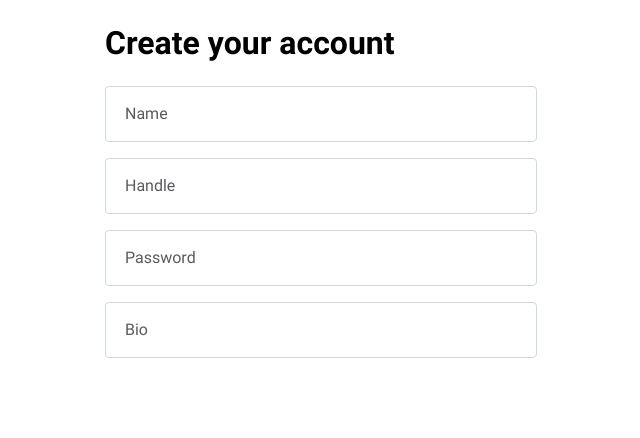
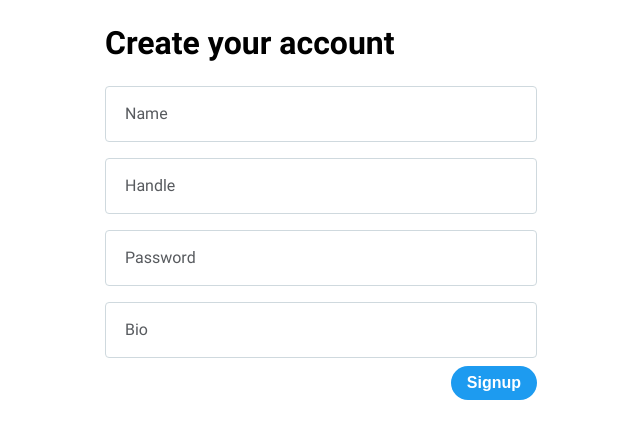
Before and after one commit to achahine78/pwipper-ui, a React (Vite) app: page /signup in a window 1280 px wide. Shown: the top 438 px of the page, without its empty margins (319-959 px from the left). Built offline with nearby package versions, Linux system fonts and the light colour scheme.

Commit message:
feat: add basic sign up functionality

```diff
--- a/src/components/SignupForm.scss
+++ b/src/components/SignupForm.scss
@@ -15,4 +15,14 @@
         margin-top: 8px;
         margin-bottom: 8px;
     }
+
+    .signup-form__button {
+        border: none;
+        background-color: rgb(29, 155, 240);
+        color: white;
+        padding: 8px 16px;
+        border-radius: 32px;
+        font-size: 16px;
+        font-weight: bold;
+    }
 }
--- a/src/components/SignupForm.tsx
+++ b/src/components/SignupForm.tsx
@@ -1,14 +1,76 @@
+import { useState } from "react";
 import "./SignupForm.scss";
 import { FormInput } from "./ui/FormInput";
+import { addBearerToken, privateAxios } from "../api";
+import { useNavigate } from "react-router-dom";
+import { FlexContainer } from "./ui/FlexContainer";
 
 export const SignupForm = () => {
+  const navigate = useNavigate();
+  const [username, setUsername] = useState("");
+  const [handle, setHandle] = useState("");
+  const [password, setPassword] = useState("");
+  const [bio, setBio] = useState("");
+
+  const onSubmit = (e: React.ChangeEvent<HTMLFormElement>) => {
+    e.preventDefault();
+    privateAxios
+      .post("/signup", {
+        username,
+        handle,
+        password,
+        bio,
+      })
+      .then(({ data }) => {
+        if (data?.token) {
+          localStorage.setItem("token", data?.token);
+          addBearerToken(data?.token);
+          navigate("/home");
+        }
+      })
+      .catch(({ response }) => {
+        const { data } = response;
+        if (data.message) {
+          console.error(data.message);
+        } else {
+          console.error("Something went wrong. Please try again later.");
+        }
+      });
+  };
+
   return (
-    <form className="signup-form">
+    <form className="signup-form" onSubmit={onSubmit}>
       <div className="signup-form__title">Create your account</div>
-      <FormInput label="Name" />
-      <FormInput label="Handle" />
-      <FormInput label="Password" type="password" />
-      <FormInput label="Bio" />
+      <FormInput
+        label="Name"
+        onChange={(e) => {
+          setUsername(e.target.value);
+        }}
+      />
+      <FormInput
+        label="Handle"
+        onChange={(e) => {
+          setHandle(e.target.value);
+        }}
+      />
+      <FormInput
+        label="Password"
+        type="password"
+        onChange={(e) => {
+          setPassword(e.target.value);
+        }}
+      />
+      <FormInput
+        label="Bio"
+        onChange={(e) => {
+          setBio(e.target.value);
+        }}
+      />
+      <FlexContainer justifyContent="flex-end">
+        <button type="submit" className="signup-form__button">
+          Signup
+        </button>
+      </FlexContainer>
     </form>
   );
 };
```
